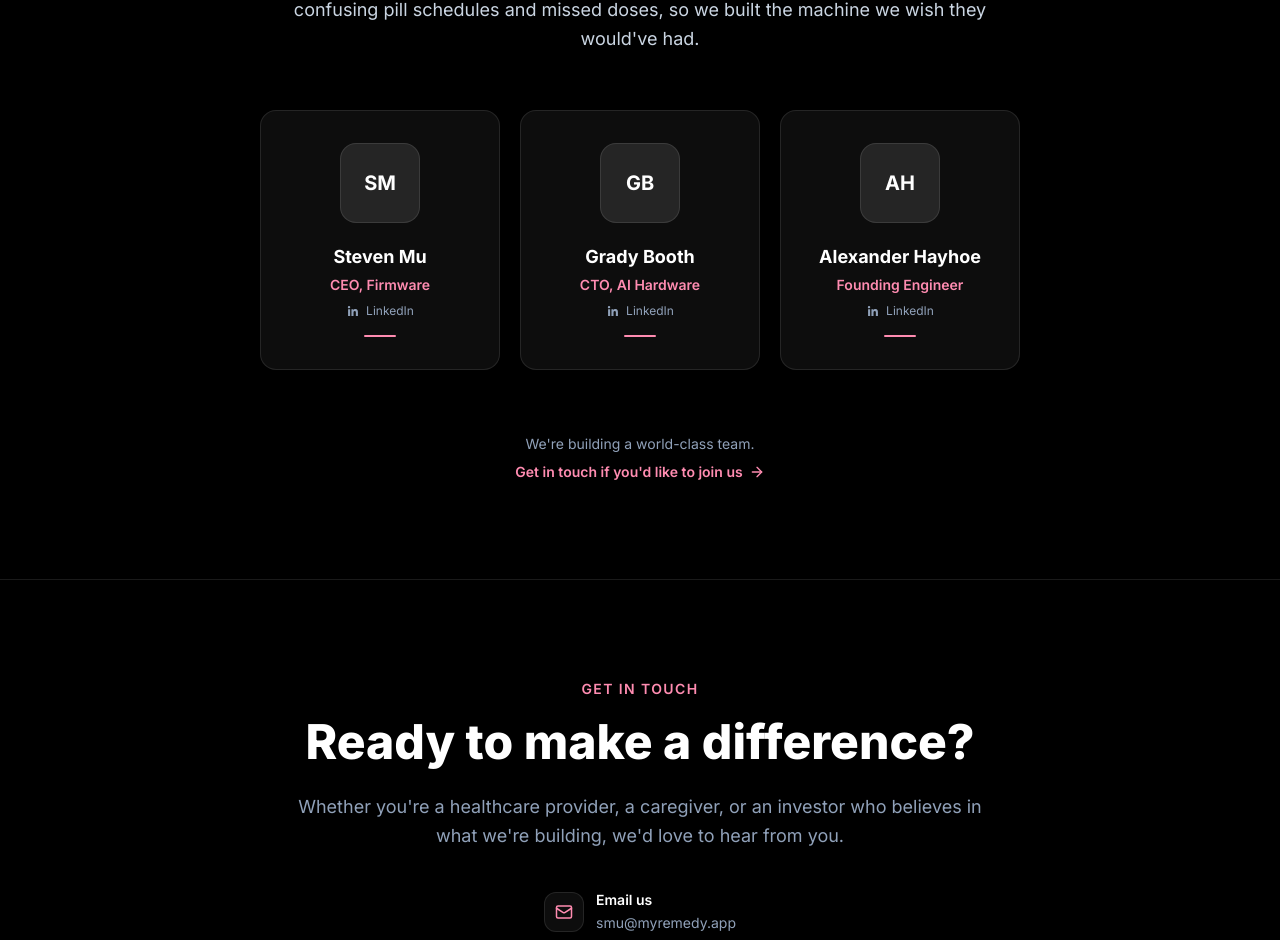
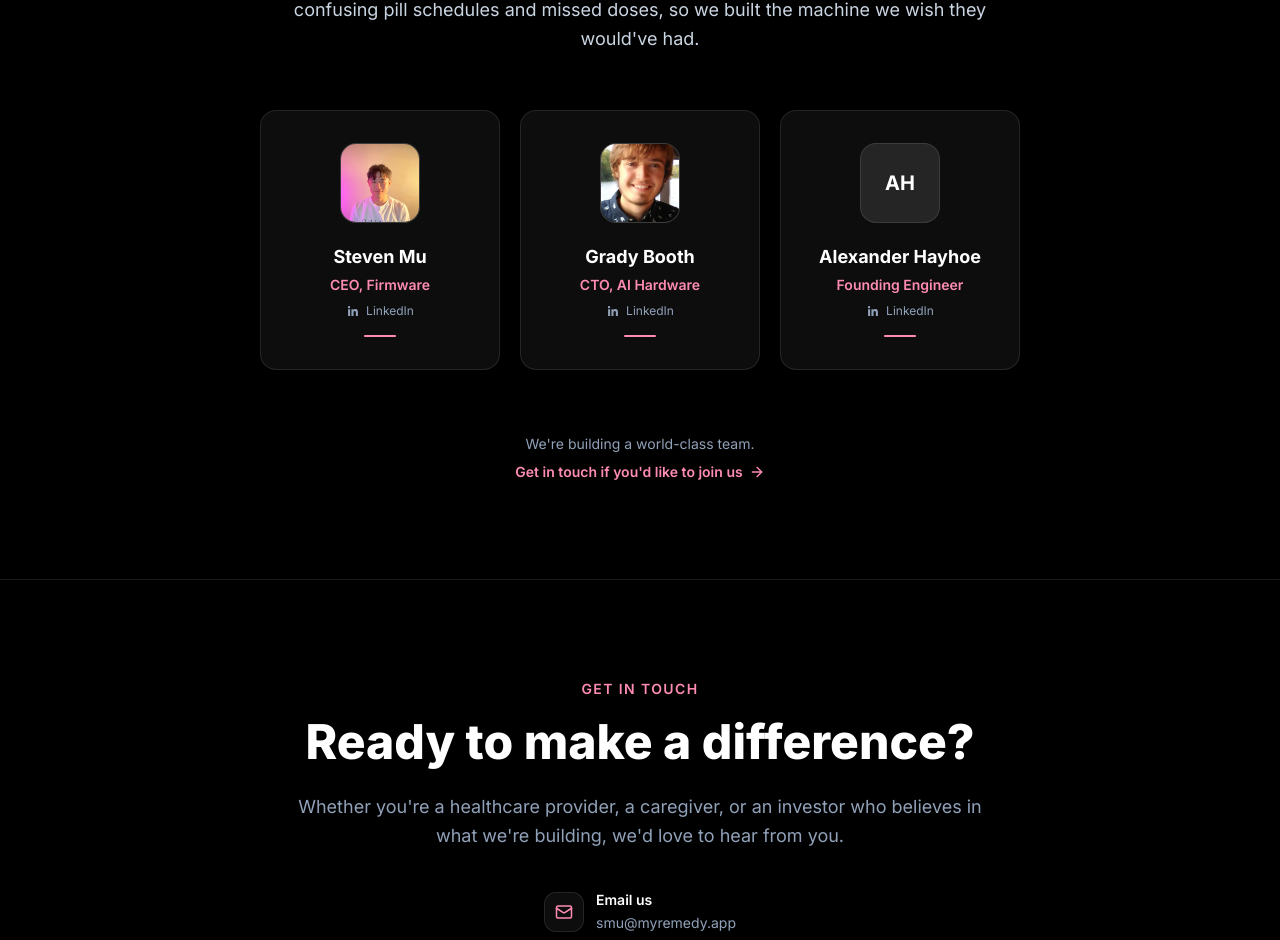
Before and after one commit to remedy-waterloo/Remedy-Site, a Next.js app: page / in a window 1280 px wide. Shown: the part 1916-2856 px from the top of the page. Built offline with nearby package versions, Linux system fonts and the light colour scheme.

Commit message:
Add team headshots

```diff
--- a/app/components/Team.tsx
+++ b/app/components/Team.tsx
@@ -19,12 +19,14 @@ const founders = [
     name: "Steven Mu",
     role: "CEO, Firmware",
     initials: "SM",
+    image: "/steven.jpg",
     linkedin: "https://www.linkedin.com/in/stevenmu12/",
   },
   {
     name: "Grady Booth",
     role: "CTO, AI Hardware",
     initials: "GB",
+    image: "/grady.jpeg",
     linkedin: "https://www.linkedin.com/in/grady-booth-42b466290/",
   },
   {
@@ -62,8 +64,16 @@ export default function Team() {
               className="group flex flex-col items-center text-center w-[calc(50%-0.375rem)] sm:w-56 lg:w-60 p-4 sm:p-8 rounded-2xl bg-white/5 border border-white/10 hover:border-white/20 hover:-translate-y-1 transition-all duration-300"
             >
               {/* Avatar */}
-              <div className="w-14 h-14 sm:w-20 sm:h-20 rounded-2xl bg-white/10 border border-white/10 flex items-center justify-center text-white text-base sm:text-xl font-bold transition-colors duration-300 group-hover:bg-white/15">
-                {founder.initials}
+              <div className="w-14 h-14 sm:w-20 sm:h-20 rounded-2xl bg-white/10 border border-white/10 flex items-center justify-center text-white text-base sm:text-xl font-bold overflow-hidden transition-colors duration-300 group-hover:bg-white/15">
+                {founder.image ? (
+                  <img
+                    src={founder.image}
+                    alt={founder.name}
+                    className="w-full h-full object-cover"
+                  />
+                ) : (
+                  founder.initials
+                )}
               </div>
 
               <h3 className="mt-4 sm:mt-5 text-sm sm:text-lg font-bold text-white">
```
Also changed, not shown: public/grady.jpeg (added), public/steven.jpg (added).
